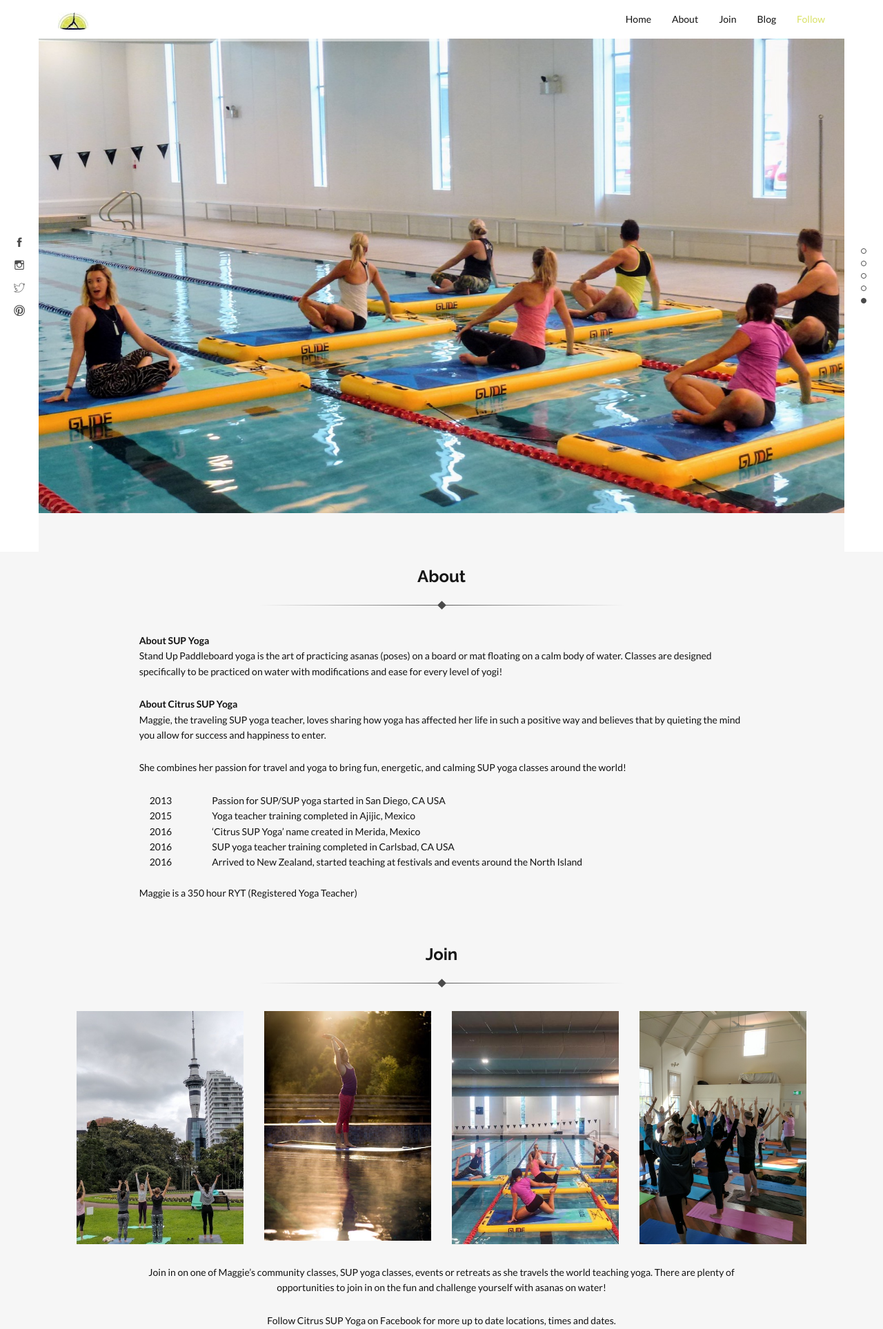
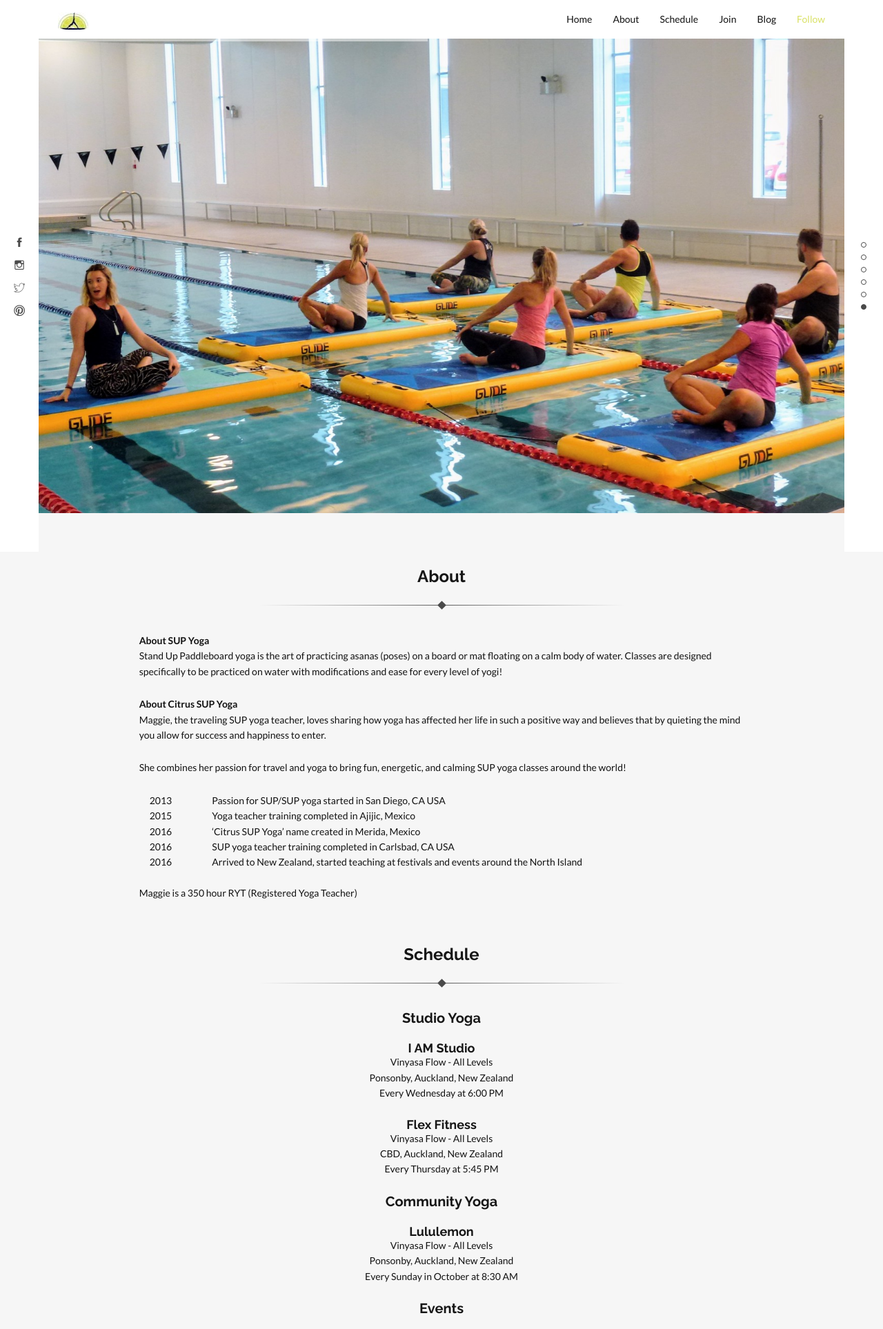
Before and after one commit to juanmanuelarias/Maggie-Webstie, a PHP site: page / in a window 1280 px wide. Shown: the top 1927 px of the page at 69% size. Run offline with PHP 8.4, Linux system fonts and the light colour scheme; some libraries are stand-ins or nearby versions; some web fonts are replaced.

Commit message:
Add Schedule Section

```diff
--- a/public/custom.css
+++ b/public/custom.css
@@ -18,3 +18,7 @@
 .fixed-footer{
     position: inherit;
 }
+
+.no-margin{
+    margin:0;
+}
--- a/public/index.html
+++ b/public/index.html
@@ -75,6 +75,7 @@
                 <ul class="side-nav nav">
                     <li><a href="#home" title="Home">Home</a></li>
                     <li><a href="#about" title="About">About</a></li>
+                    <li><a href="#schedule" title="Schedule">Schedule</a></li>
                     <li><a href="#join" title="Join">Join</a></li>
                     <!--<li><a href="#portfolio" title="Portfolio">Portfolio</a></li>-->
                     <li><a href="#blog" title="Blog">Blog</a></li>
@@ -103,6 +104,7 @@
                         <ul class="nav navbar-nav">
                             <li><a href="#home" title="Home">Home</a></li>
                             <li><a href="#about" title="About">About</a></li>
+                            <li><a href="#schedule" title="Schedule">Schedule</a></li>
                             <li><a href="#join" title="Join">Join</a></li>
                             <!--<li><a href="#portfolio" title="Portfolio">Portfolio</a></li>-->
                             <li><a href="#blog" title="Blog">Blog</a></li>
@@ -320,6 +322,42 @@
 
             </section>
             <!-- End ABOUTUS Section -->
+
+            <!--SCHEDULE SECTION-->
+            <section id="schedule">
+                <div class="container text-center">
+                    <h3 class="subtitle text-center">Schedule</h3>
+                    <h4>Studio Yoga</h4>
+                    <h5 class="no-margin">I AM Studio</h5>
+                    <p class="no-margin">Vinyasa Flow - All Levels</p>
+                    <p class="no-margin">Ponsonby, Auckland, New Zealand</p>
+                    <p>Every Wednesday at 6:00 PM</p>
+
+                    <h5 class="no-margin">Flex Fitness</h5>
+                    <p class="no-margin">Vinyasa Flow - All Levels</p>
+                    <p class="no-margin">CBD, Auckland, New Zealand</p>
+                    <p>Every Thursday at 5:45 PM</p>
+
+                    <h4>Community Yoga</h4>
+                    <h5 class="no-margin">Lululemon</h5>
+                    <p class="no-margin">Vinyasa Flow - All Levels</p>
+                    <p class="no-margin">Ponsonby, Auckland, New Zealand</p>
+                    <p>Every Sunday in October at 8:30 AM</p>
+
+                    <h4>Events</h4>
+                    <h5 class="no-margin">The NZ Fitness and Health Expo</h5>
+                    <p class="no-margin">Brand Ambassador - Aquativity</p>
+                    <p class="no-margin">Auckland, New Zealand</p>
+                    <p>October 28th and 29th</p>
+
+                    <h4>SUP Yoga</h4>
+                    <h5 class="no-margin">New Zealand's International Yoga Festival 2018</h5>
+                    <p class="no-margin">Vinyasa Flow - All Levels</p>
+                    <p class="no-margin">Kawai Purapura, Albany, New Zealand</p>
+                    <p>February 22-25, 2018</p>
+                </div>
+            </section>
+            <!--END SCHEDULE SECTION-->
 
             <!-- JOIN section -->
             <section id="join">
```
